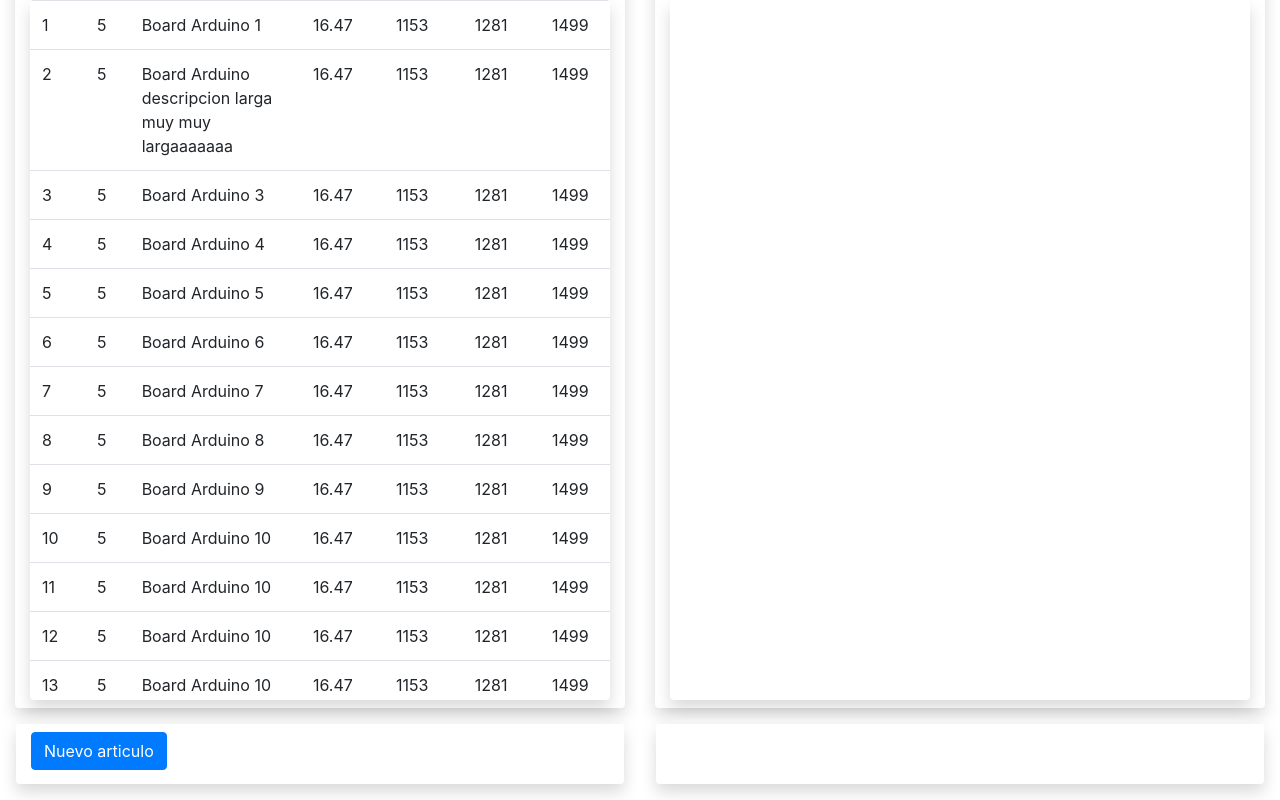
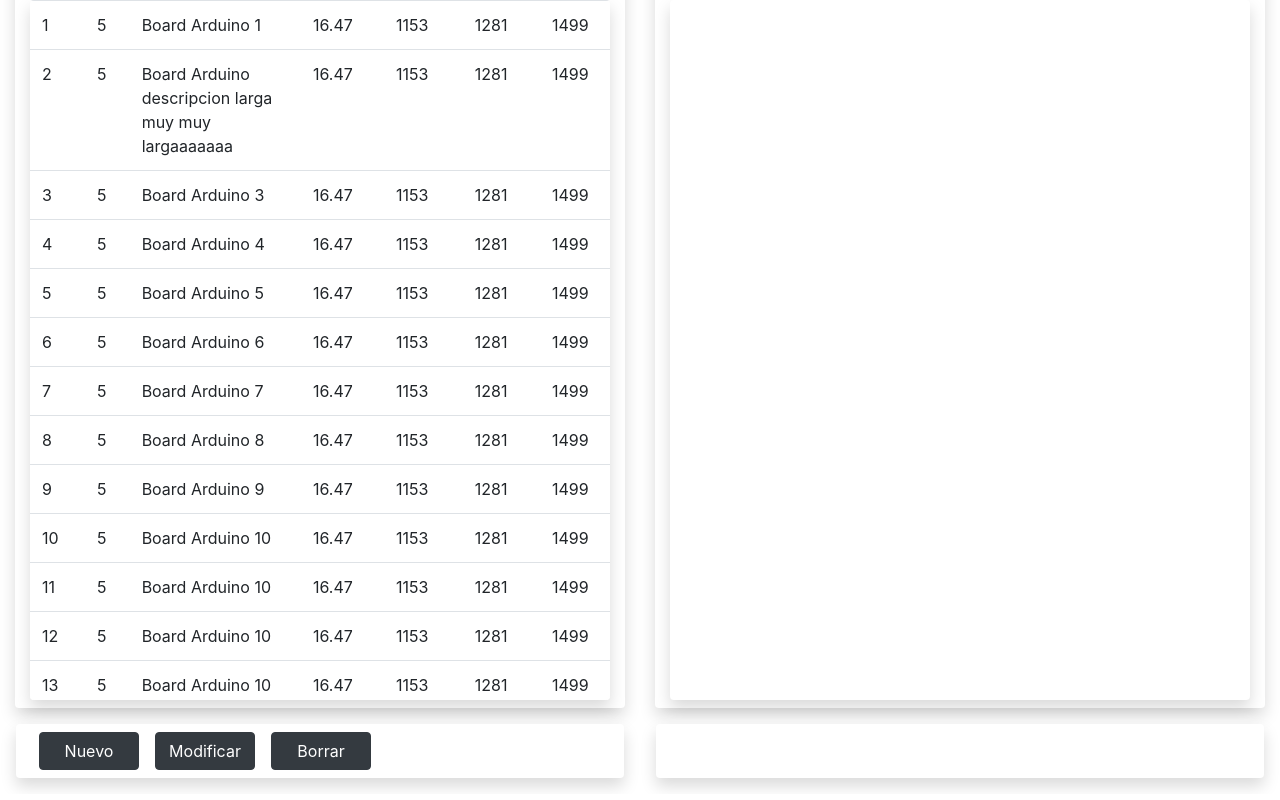
Before and after one commit to Santiago1987/Gestion-ventas-app, a React (Create React App) app: page / in a window 1280 px wide. Shown: the part 193-993 px from the top of the page. Built offline with nearby package versions, Linux system fonts and the light colour scheme.

Commit message:
botones 31082020

```diff
--- a/src/App.js
+++ b/src/App.js
@@ -6,12 +6,13 @@
 import Sales from "./containers/SalesView/Sales";
 import Input from "./components/Input/Input";
 import ArticleModal from "../src/components/Modal/ArticleModal";
+import Btn from "./components/Button/Button";
 import "./styles.css";
 
 Modal.setAppElement("#root");
 
 function App() {
-  const [modalIsOpen, setModalIsOpen] = useState(false);
+  const [prodModalOpen, setprodModalOpen] = useState(false);
   return (
     <div>
       <Nav />
@@ -35,27 +36,33 @@
         </div>
 
         <div className="row">
-          <div
-            className="col-sm shadow bg-white rounded m-3"
-            style={{ height: "60px", alignItems: "center" }}
-          >
-            <button
-              type="button"
-              className="btn btn-primary mt-2"
-              onClick={() => setModalIsOpen(true)}
-            >
-              Nuevo articulo
-            </button>
+          <div className="col-sm shadow bg-white rounded m-3 d-flex flex-row">
+            <Btn
+              title="Nuevo"
+              classes="btn btn-dark m-2"
+              func={setprodModalOpen}
+              styles={{ width: "100px" }}
+            />
+            <Btn
+              title="Modificar"
+              classes="btn btn-dark m-2"
+              styles={{ width: "100px" }}
+            />
+            <Btn
+              title="Borrar"
+              classes="btn btn-dark m-2"
+              styles={{ width: "100px" }}
+            />
           </div>
           <div
             className="col-sm shadow bg-white rounded m-3"
-            style={{ height: "60px" }}
+            styles={{ height: "60px" }}
           ></div>
         </div>
       </div>
       <Modal
-        isOpen={modalIsOpen}
-        onRequestClose={() => setModalIsOpen(false)}
+        isOpen={prodModalOpen}
+        onRequestClose={() => setprodModalOpen(false)}
         shouldCloseOnOverlayClick={false}
         closeTimeoutMS={200}
         style={customStyles}
--- /dev/null
+++ b/src/components/Button/Button.jsx
@@ -0,0 +1,11 @@
+import React from "react";
+
+const Btn = ({ title, func, classes, styles }) => {
+  return (
+    <button className={classes} onClick={() => func(true)} style={styles}>
+      {title}
+    </button>
+  );
+};
+
+export default Btn;
```
